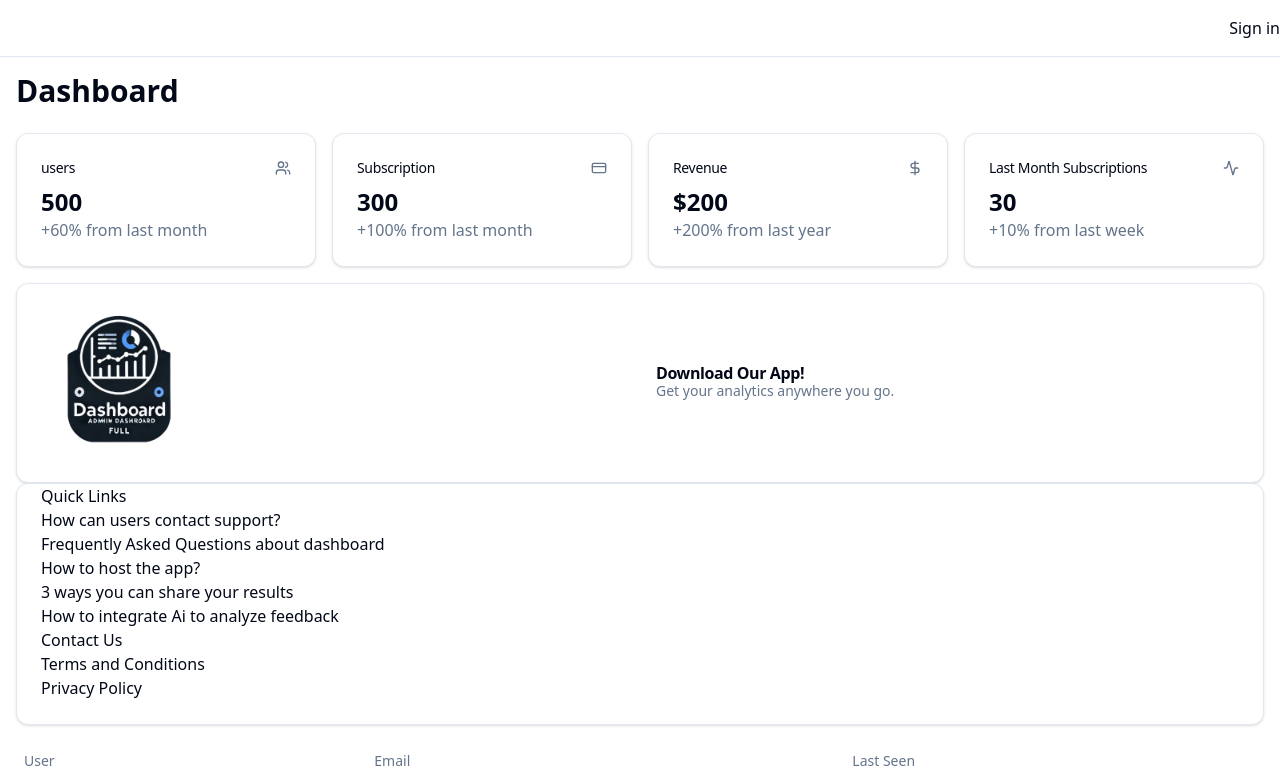
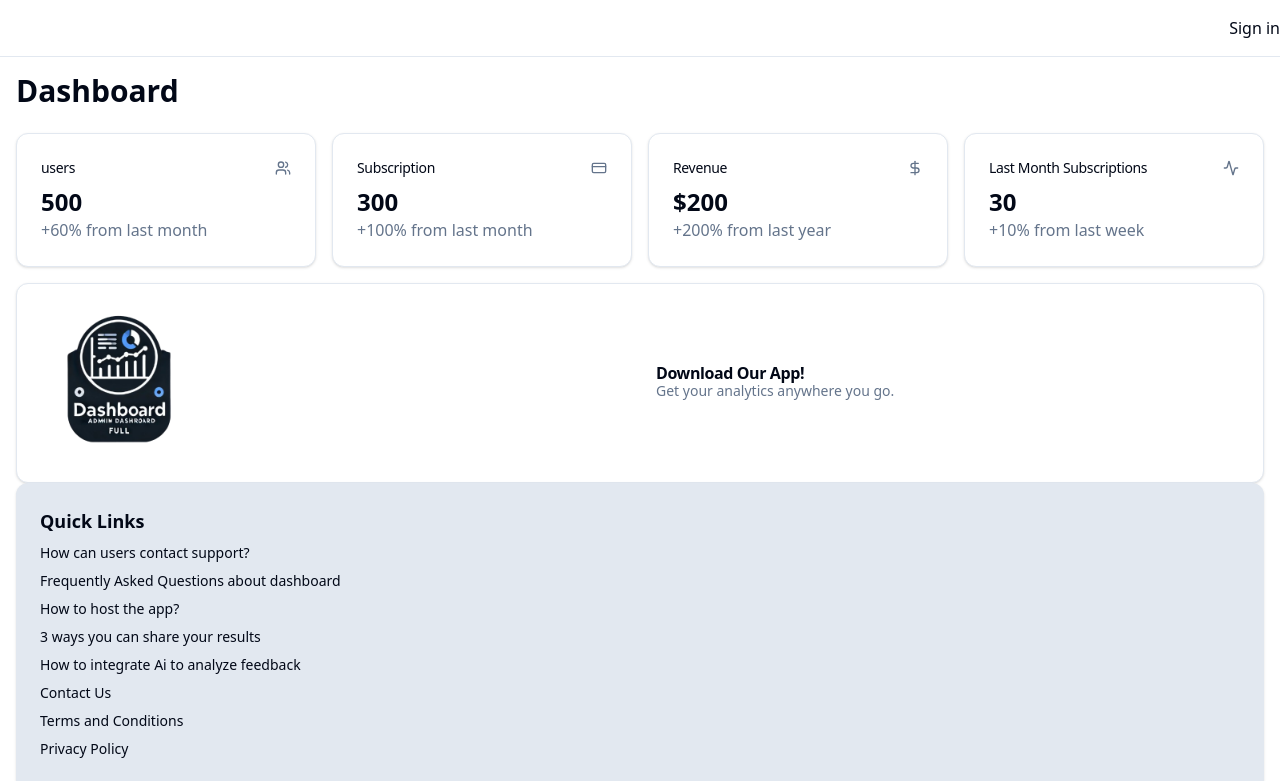
Before and after one commit to Patrickbpds/dashboard-admin, a Next.js app: page / in a window 1280 px wide. Shown: the top 781 px of the page. Built offline with nearby package versions, Linux system fonts and the light colour scheme.

Commit message:
feat: design of the quick-links component

```diff
--- a/src/components/quick-links.tsx
+++ b/src/components/quick-links.tsx
@@ -19,12 +19,15 @@ const links: Link[] = [
 
 export function QuickLinks() {
   return (
-    <Card>
-      <CardContent>
-        <h2>Quick Links</h2>
+    <Card className="bg-slate-200 border-none overflow-hidden">
+      <CardContent className="p-6 h-full flex flex-col">
+        <h2 className="text-lg md:text-lg font-bold mb-2">Quick Links</h2>
         <ul>
           {links.map((link, index) => (
-            <li key={index}>
+            <li
+              key={index}
+              className="mb-2 hover:underline md:text-normal text-sm"
+            >
               <Link href={link.href}>{link.text}</Link>
             </li>
           ))}
```
